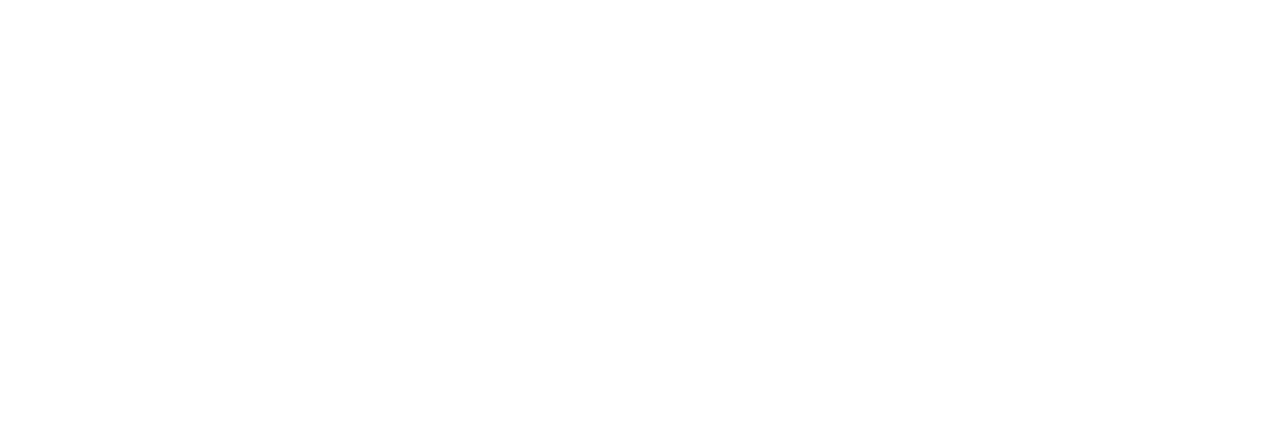
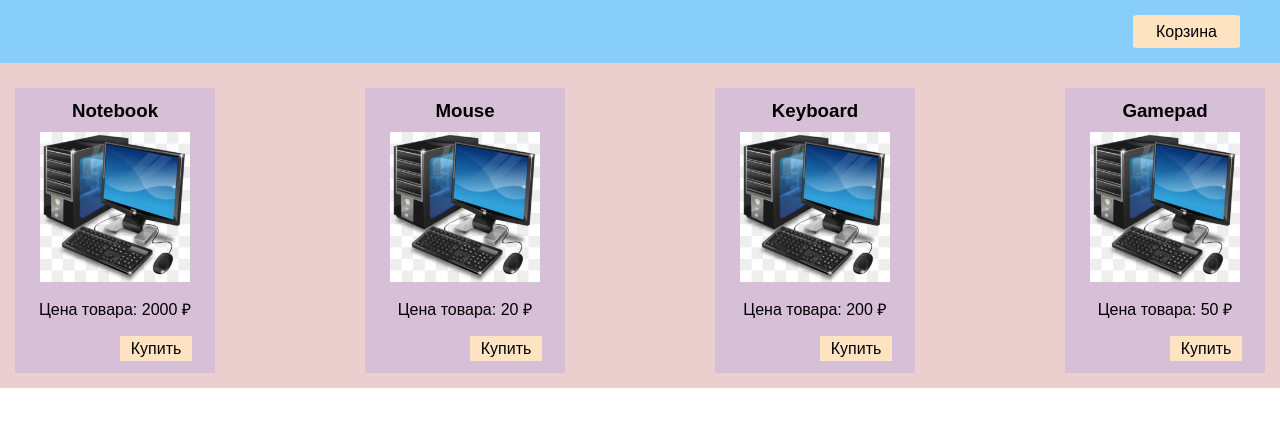
Before and after one commit to IgorrrIwanow/onlineStore-gitHub, a plain HTML site: page index.html in a window 1280 px wide. Drawn offline with Linux system fonts and the light colour scheme.

Commit message:
first task

```diff
--- a/css/style.css
+++ b/css/style.css
@@ -0,0 +1,79 @@
+body {
+    width: 1280px;
+    margin: 0 auto;
+}
+
+.header-menu {
+    width: 100%;
+    padding: 15px 0px 15px 1133px;
+    box-sizing: border-box;
+    background-color: #87CEFA;
+}
+
+.btn-cart {
+    width: 107px;
+    min-height: 33px;
+    border-radius: 5%;
+    border: none;
+    background-color: bisque;
+}
+
+.btn-cart:hover {
+    background-color: coral;
+    color: white;
+}
+
+.btn-cart:active {
+    background-color: bisque;
+    color: black;
+}
+
+.products {
+    display: flex;
+    justify-content: space-between;
+    flex-wrap: wrap;
+    align-content: space-between;
+    padding: 15px;
+    box-sizing: border-box;
+    background-color: rgb(235, 206, 206);
+}
+
+.product-item {
+    width: 200px;
+    padding: 12px 22px 12px 22px;
+    box-sizing: border-box;
+    background-color: thistle;
+    margin: 10px 0 0 0;
+}
+
+.product-item_title {
+    text-align: center;
+    margin: 0 0 10px 0;
+}
+
+.product-item_img {
+    display: block;
+    margin: 0 auto;
+}
+
+.product-item_price {
+    text-align: center;
+}
+
+.buy-btn {
+    margin: 0 0 0 83px;
+    border: none;
+    background-color: bisque;
+    width: 72px;
+    height: 25px;
+}
+
+.buy-btn:hover {
+    background-color: coral;
+    color: white;
+}
+
+.buy-btn:active {
+    background-color: bisque;
+    color: black;
+}
--- a/index.html
+++ b/index.html
@@ -1,5 +1,6 @@
 <!DOCTYPE html>
 <html lang="en">
+
 <head>
     <meta charset="UTF-8">
     <meta http-equiv="X-UA-Compatible" content="IE=edge">
@@ -8,10 +9,17 @@
     <link rel="stylesheet" href="css/style.css">
     <title>Document</title>
 </head>
+
 <body>
-
+    <header class="header-menu">
+        <button class="btn-cart" type="button">Корзина</button>
+    </header>
+    <main>
+        <div class="products"></div>
+    </main>
 
 
     <script src="js/main.js"></script>
 </body>
+
 </html>
--- a/js/main.js
+++ b/js/main.js
@@ -0,0 +1,36 @@
+const products = [{
+        id: 1,
+        title: 'Notebook',
+        price: 2000
+    },
+    {
+        id: 2,
+        title: 'Mouse',
+        price: 20
+    },
+    {
+        id: 3,
+        title: 'Keyboard',
+        price: 200
+    },
+    {
+        id: 4,
+        title: 'Gamepad',
+        price: 50
+    }
+];
+
+const renderProduct = (item) =>
+    `<div class="product-item">
+        <h3 class="product-item_title">${item.title}</h3>
+        <img src="../img/computer.jpg" class="product-item_img" width="150" height="150"></img>
+        <p class="product-item_price">Цена товара: ${item.price} &#8381;</p>
+        <button class="buy-btn">Купить</button>
+    </div>`;
+
+const renderPage = list => {
+    const productList = list.map(item => renderProduct(item));
+    document.querySelector('.products').innerHTML = productList.join('');
+};
+
+renderPage(products);
```
Also changed, not shown: img/computer.jpg (added).
